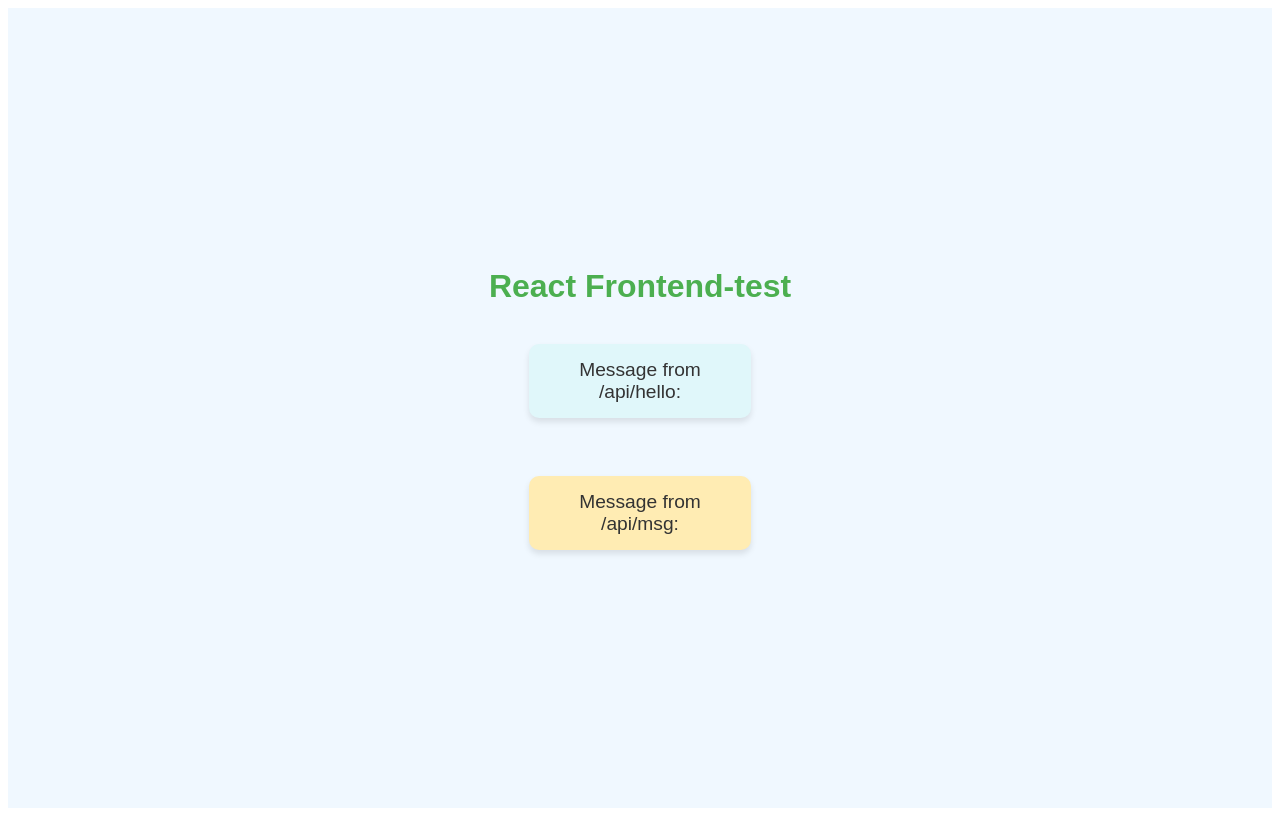
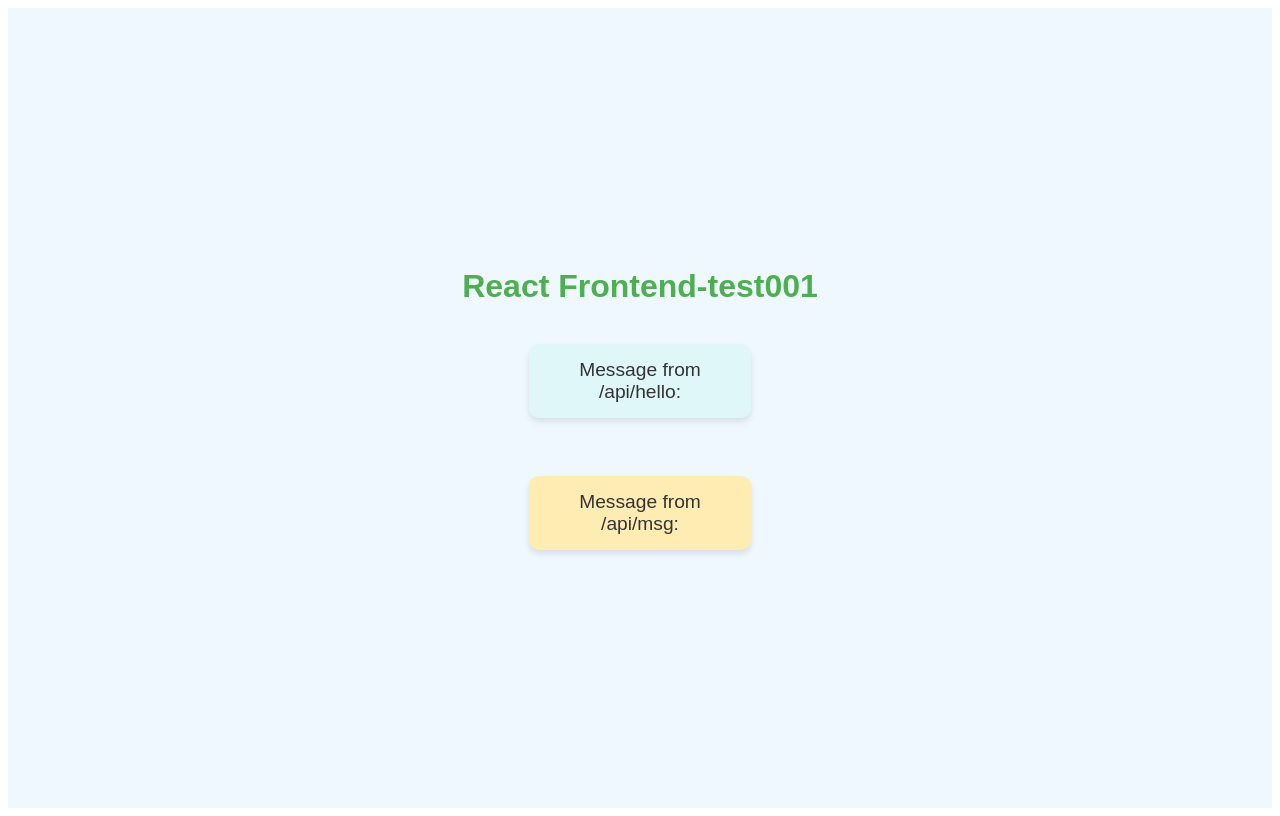
Before and after one commit to Nitish7040/test-cicd, a React (Vite) app in the folder Client/: page / in a window 1280 px wide. Built offline with nearby package versions, Linux system fonts and the light colour scheme; no server answers.

Commit message:
some changes

```diff
--- a/Client/src/App.jsx
+++ b/Client/src/App.jsx
@@ -28,7 +28,7 @@ const App = () => {
 
   return (
     <div className="app-container">
-      <h1 className="header">React Frontend-test</h1>
+      <h1 className="header">React Frontend-test001</h1>
       <div className="message-container">
         <p className="hello-message">Message from /api/hello: {helloMessage}</p>
         <p className="msg-message">Message from /api/msg: {msg}</p>
```
